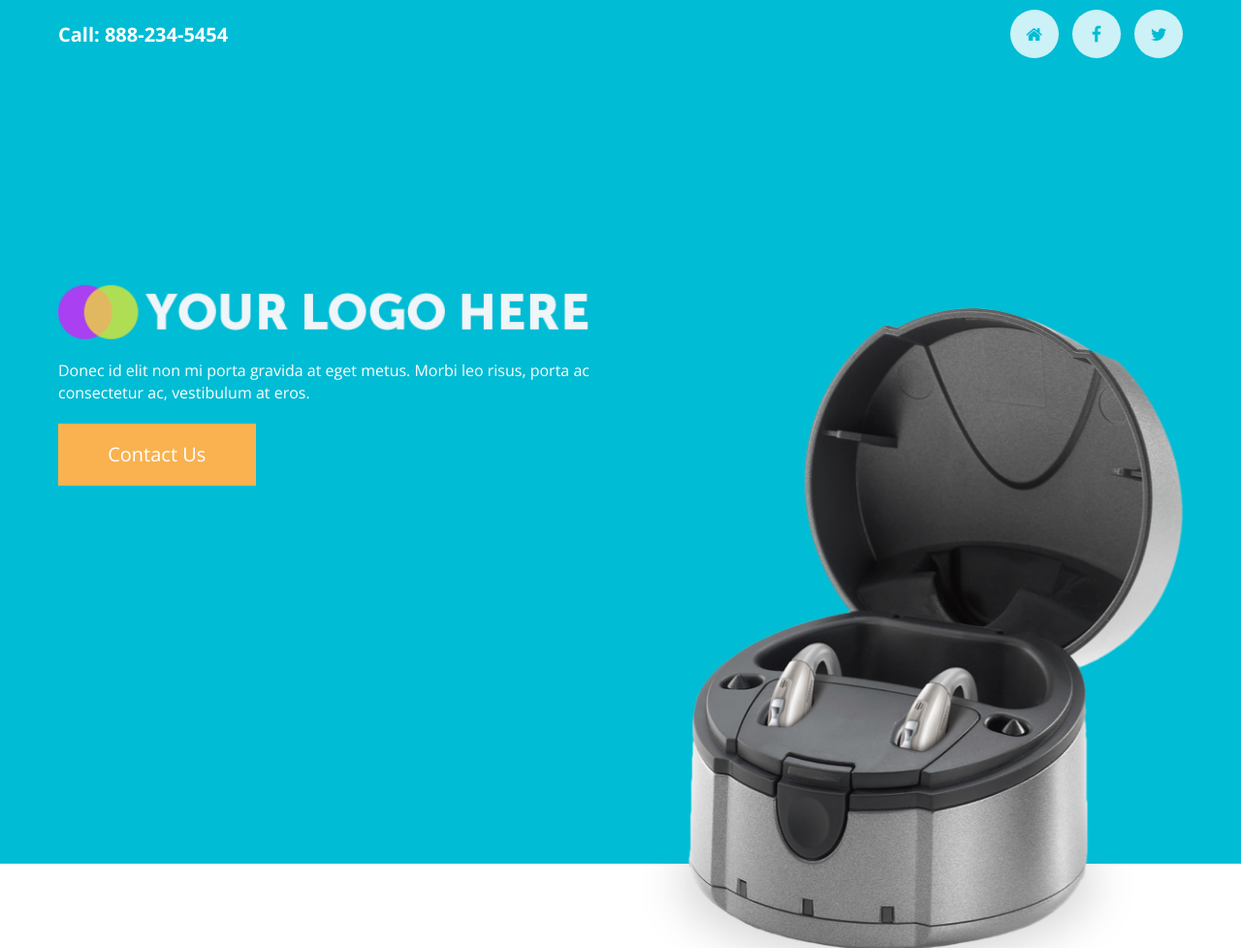
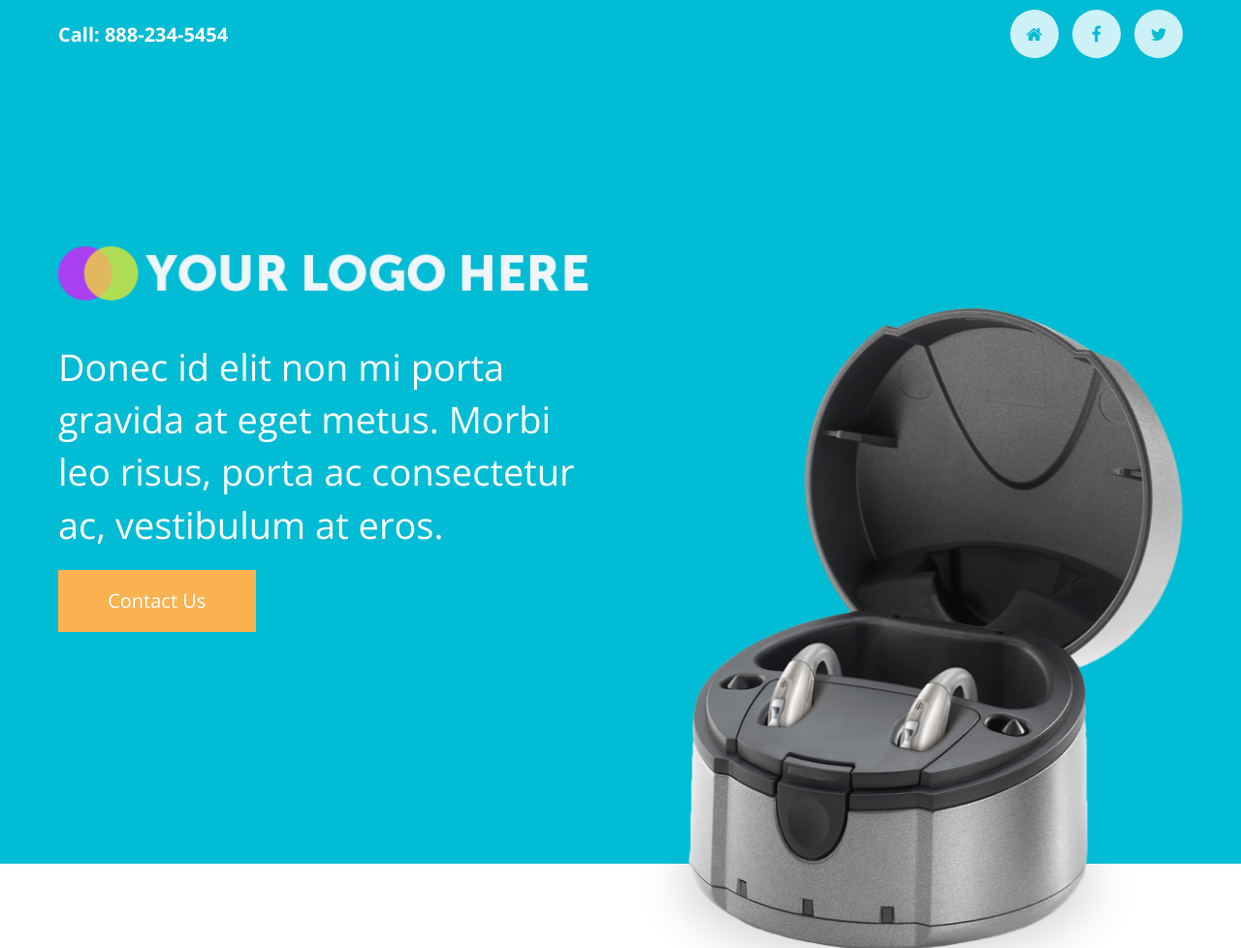
Before and after one commit to jryanad/ADLandingPage, a website: page index.html in a window 1280 px wide. Shown: the top 978 px of the page at 97% size. Drawn offline with nearby package versions, Linux system fonts and the light colour scheme; some packages are replaced by stand-ins of ours.

Commit message:
Updated colors and spacing

```diff
--- a/css/app/app.css
+++ b/css/app/app.css
@@ -51,9 +51,14 @@
 .top-social-icons ul li a:hover { background-color: rgba(255,255,255,1); }
 .bottom-social-icons ul li a:hover { background-color: #00b0c7; }
 
-.hero-content-container { padding-top: 200px; }
-.hero-body-content { color: #ffffff; }
-.logo { margin-bottom: 20px; }
+.hero-content-container { padding-top: 160px; }
+.hero-body-content {
+	color: #ffffff;
+	font-size: 38px;
+	font-weight: 300;
+}
+
+.logo { margin-bottom: 40px; }
 
 .product-img-wrap {
 	position: relative;
```
